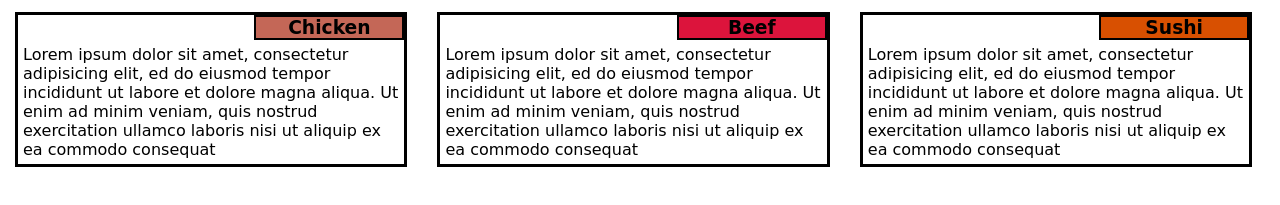
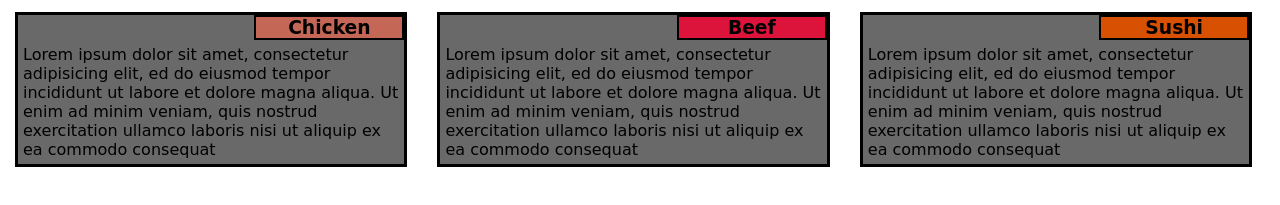
Before and after one commit to minhphuong0111/module2-solution, a plain HTML site: page index.html in a window 1280 px wide. Shown: the part 101-306 px from the top of the page. Drawn offline with Linux system fonts and the light colour scheme.

Commit message:
commit2
update background of box

```diff
--- a/css/styles.css
+++ b/css/styles.css
@@ -138,6 +138,7 @@
     border: 3px black solid;
     float: left;
     margin: 15px;
+    background-color: dimgray;
 }
 
 .chicken-header,
```
